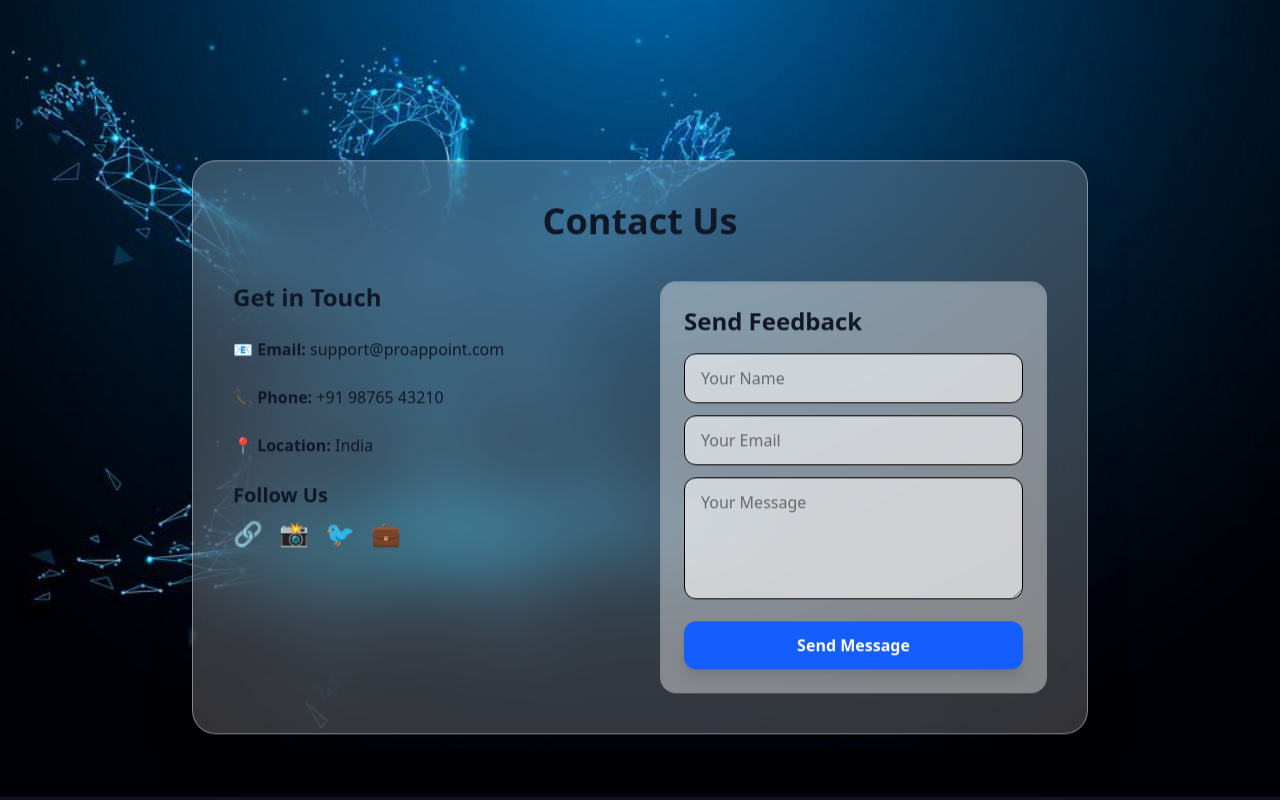
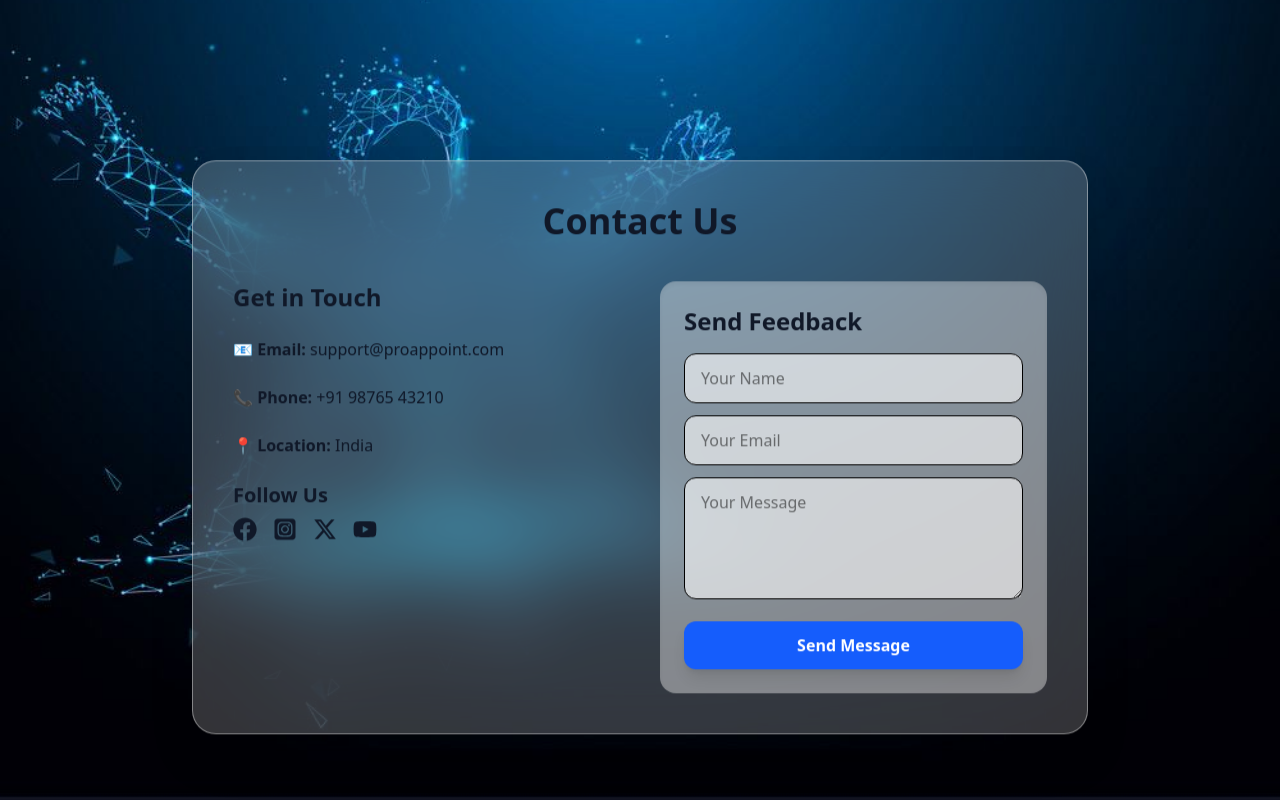
Before and after one commit to Manveer-singh-05/ointment-booking-system, a React (Vite) app in the folder Frontend/ointment-booking-frontend/: page /contact in a window 1280 px wide. Built offline with nearby package versions, Linux system fonts and the light colour scheme.

Commit message:
added logos

```diff
--- a/Frontend/ointment-booking-frontend/package.json
+++ b/Frontend/ointment-booking-frontend/package.json
@@ -15,6 +15,7 @@
     "date-fns": "^4.1.0",
     "react": "^19.2.0",
     "react-dom": "^19.2.0",
+    "react-icons": "^5.5.0",
     "react-router-dom": "^7.10.0",
     "tailwindcss": "^4.1.17"
   },
--- a/Frontend/ointment-booking-frontend/src/pages/ContactUs.jsx
+++ b/Frontend/ointment-booking-frontend/src/pages/ContactUs.jsx
@@ -1,6 +1,10 @@
 import { useState } from "react";
 import axios from "axios";
 import bgImage from "../assets/images/contactusf.jpg"; // optional bg
+import { FaFacebook } from "react-icons/fa";
+import { FaSquareInstagram } from "react-icons/fa6";
+import { FaXTwitter } from "react-icons/fa6";
+import { FaYoutube } from "react-icons/fa6";
 
 export default function ContactUs() {
   const [form, setForm] = useState({
@@ -78,10 +82,10 @@ const submitForm = async () => {
             <div className="mt-6">
               <h3 className="text-xl font-semibold mb-2">Follow Us</h3>
               <div className="flex gap-4 text-2xl">
-                <a href="https://www.facebook.com/" className="hover:text-blue-600">🔗</a>
-                <a href="https://www.instagram.com/" className="hover:text-pink-600">📸</a>
-                <a href="https://x.com/" className="hover:text-sky-600">🐦</a>
-                <a href="https://www.youtube.com/" className="hover:text-gray-800">💼</a>
+                <a href="https://www.facebook.com/" className="hover:text-blue-600"><FaFacebook /></a>
+                <a href="https://www.instagram.com/" className="hover:text-pink-600"><FaSquareInstagram /></a>
+                <a href="https://x.com/" className="hover:text-sky-600"><FaXTwitter /></a>
+                <a href="https://www.youtube.com/" className="hover:text-gray-800"><FaYoutube /></a>
               </div>
             </div>
           </div>
```
Also changed, not shown: 1 other file (tests, documents, lock files or other folders).
